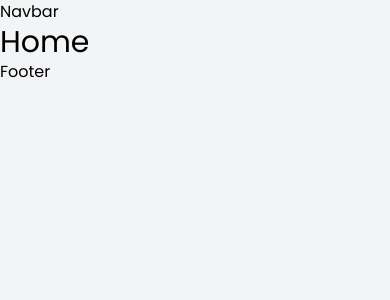
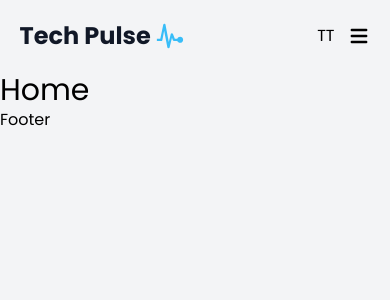
Before and after one commit to baized1245/Tech-blog-with-next.js, a Next.js app: page / in a window 390 px wide. Shown: the top 300 px of the page. Built offline with nearby package versions, Linux system fonts and the light colour scheme.

Commit message:
Navbar & Mobile Menu

```diff
--- /dev/null
+++ b/components/MobileMenu.jsx
@@ -0,0 +1,42 @@
+'use client'
+
+import React from 'react'
+import Link from 'next/link'
+import { Links } from '@/constant/links'
+import { useState } from 'react'
+import { HiMenu } from 'react-icons/hi'
+import { MdOutlineClose } from 'react-icons/md'
+
+const MobileMenu = () => {
+  const [openMobileMenu, setOpenMobileMenu] = useState(false)
+
+  const mobileMenuHandler = () => {
+    setOpenMobileMenu(!openMobileMenu)
+  }
+
+  return (
+    <>
+      <label className="swap swap-rotate md:hidden">
+        <input
+          type="checkbox"
+          onClick={mobileMenuHandler}
+          checked={openMobileMenu ? false : true}
+        />
+        <HiMenu className="dark:text-white swap-on fill-current w-6 h-6" />
+        <MdOutlineClose className="dark:text-white swap-off fill-current w-6 h-6" />
+      </label>
+
+      {openMobileMenu ? (
+        <div className="mobile-menu">
+          {Links.map((link, index) => (
+            <Link key={index} href={link.route}>
+              {link.label}
+            </Link>
+          ))}
+        </div>
+      ) : null}
+    </>
+  )
+}
+
+export default MobileMenu
--- a/components/Navbar.jsx
+++ b/components/Navbar.jsx
@@ -1,7 +1,39 @@
+'use client'
+
 import React from 'react'
+import Link from 'next/link'
+import MobileMenu from './MobileMenu'
+import clsx from 'clsx'
+import { Links } from '@/constant/links'
+import { IoMdPulse } from 'react-icons/io'
+import ThemeToggle from './ThemeToggle'
 
 const Navbar = () => {
-  return <div>Navbar</div>
+  return (
+    <nav className="w-full py-5 dark:bg-dark">
+      <div className="wrapper flex items-center justify-between">
+        <Link href="/" className="flex-1">
+          <div className="flex gap-1 items-center">
+            <h1 className="font-bold text-gray-900 text-2xl dark:text-white">
+              Tech Pulse
+            </h1>
+            <IoMdPulse className="text-3xl text-sky-400" aria-hidden="true" />
+          </div>
+        </Link>
+        <div className="flex gap-8 max-lg:gap-5 items-center flex-1 max-md:hidden text-gray-600 dark:text-white justify-center">
+          {Links.map((link, index) => (
+            <Link key={index} href={link.route}>
+              {link.label}
+            </Link>
+          ))}
+        </div>
+        <div className="flex-1 justify-end flex gap-3 items-center">
+          <ThemeToggle />
+          <MobileMenu />
+        </div>
+      </div>
+    </nav>
+  )
 }
 
 export default Navbar
--- /dev/null
+++ b/components/ThemeToggle.jsx
@@ -0,0 +1,7 @@
+import React from 'react'
+
+const ThemeToggle = () => {
+  return <div>TT</div>
+}
+
+export default ThemeToggle
```
